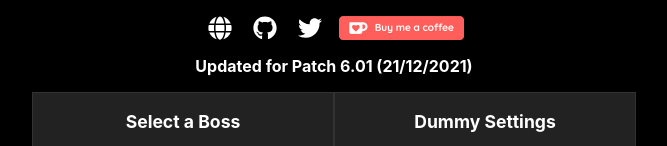
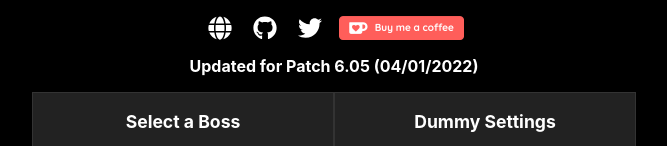
Before and after one commit to Bodmass/ffxiv-sss, a Next.js app: page / in a window 1280 px wide. Shown: the part 136-282 px from the top of the page, without its empty margins (306-973 px from the left). Built offline with nearby package versions, Linux system fonts and the light colour scheme; no server answers.

Commit message:
feat: Update patch data

```diff
--- a/next-seo.config.js
+++ b/next-seo.config.js
@@ -1,6 +1,6 @@
 const title = 'FFXIV Stone, Sky, Sea Calculator'
 const description =
-  'Final Fantasy XIV Endwalker DPS Calculator for Stone, Sky, Sea. Updated for Patch 6.01 (21/12/2021)'
+  'Final Fantasy XIV Endwalker DPS Calculator for Stone, Sky, Sea. Updated for Patch 6.05 (04/01/2022)'
 const url = 'https://ffxiv.azizarar.com/'
 const images = [
   {
--- a/pages/index.tsx
+++ b/pages/index.tsx
@@ -19,7 +19,7 @@ export default function Home() {
       <div className="updateDetails">
         <body>
           <p>
-            <b>Updated for Patch 6.01 (21/12/2021)</b>
+            <b>Updated for Patch 6.05 (04/01/2022)</b>
           </p>
         </body>
       </div>
```
